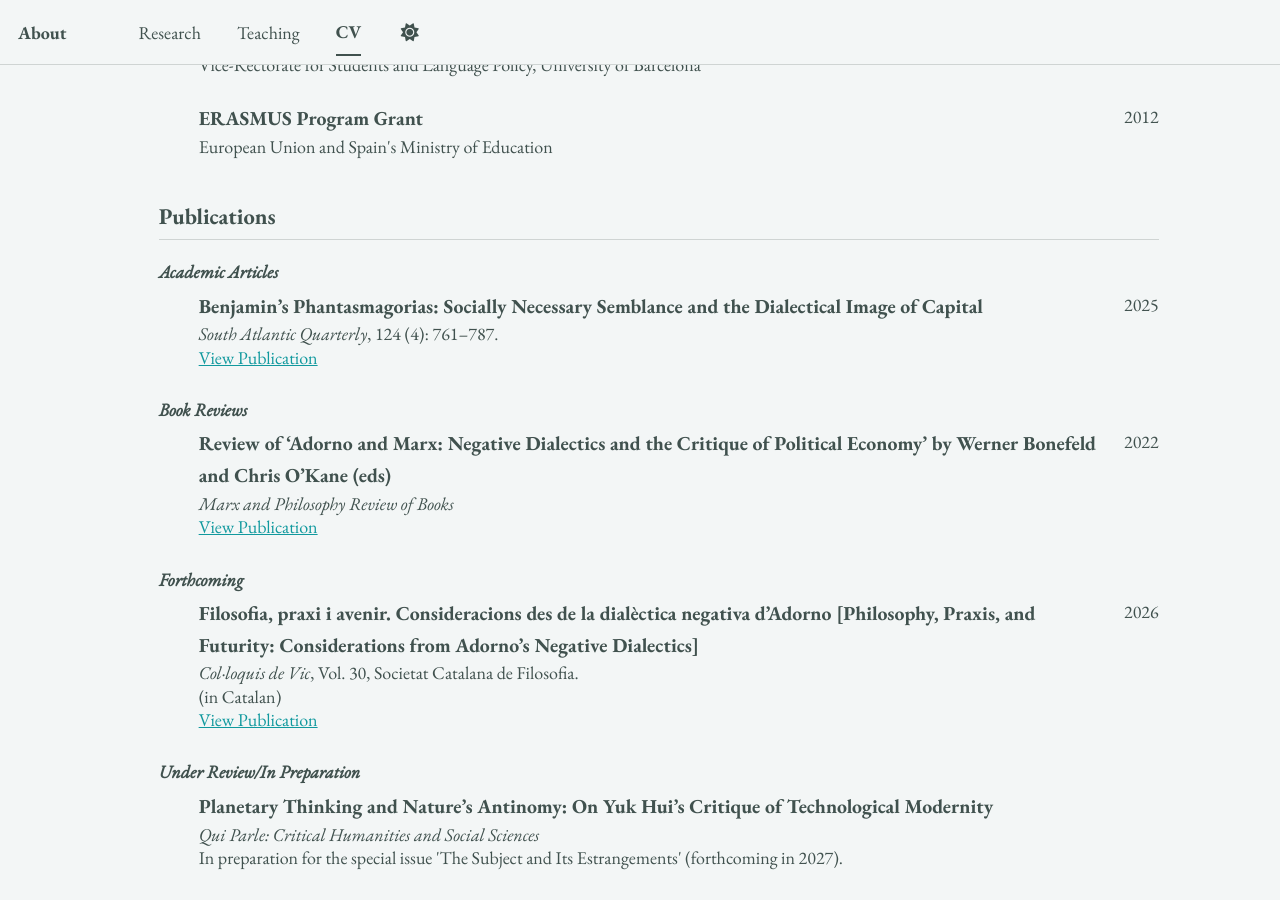
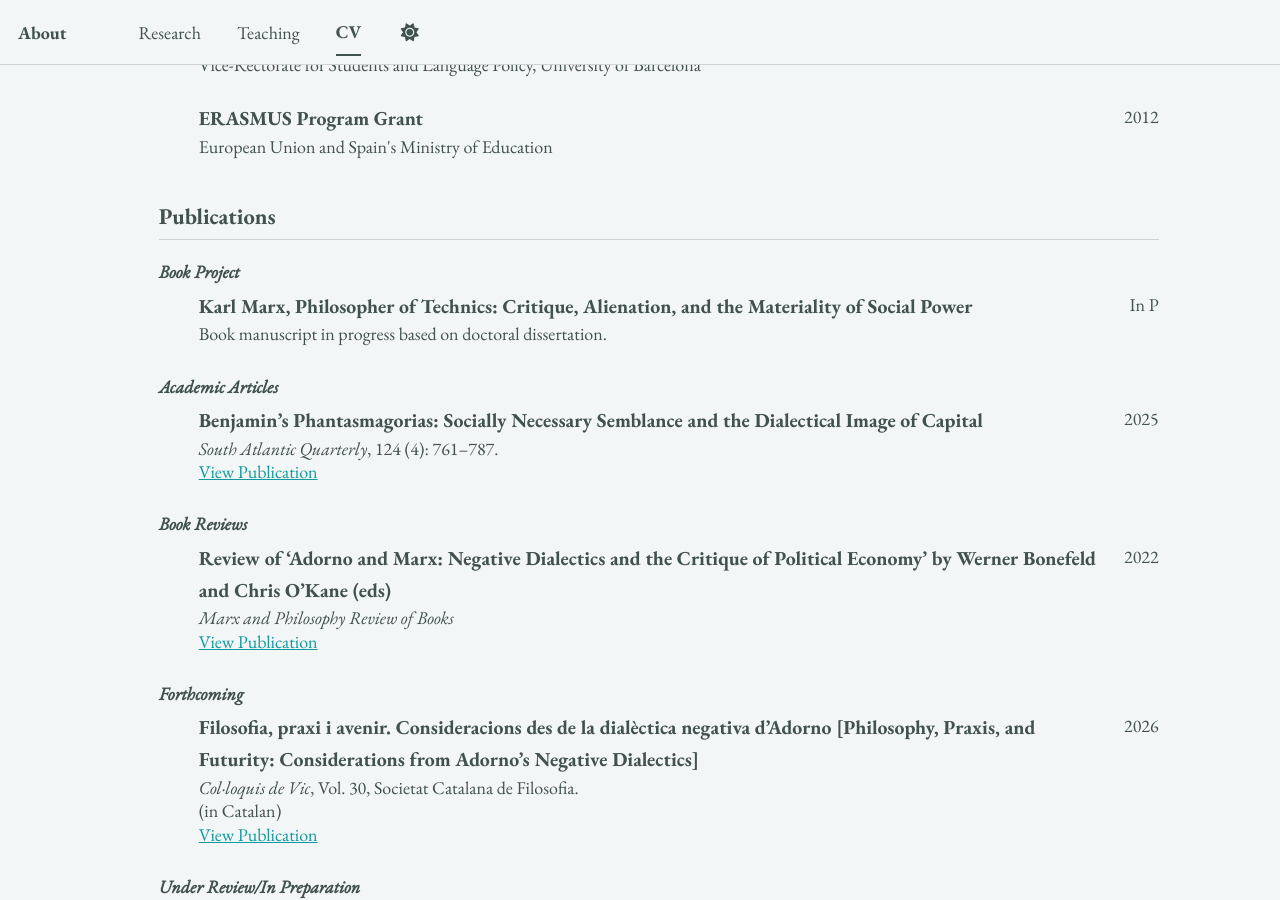
Before and after one commit to epujol90/epujol90.github.io, a Jekyll site: the page built from _pages/cv-json.md, in a window 1280 px wide and 900 px high, scrolled down 2707 px. Built offline with Jekyll 4.4.1, drawn with Linux system fonts in a browser that asks for light colours; a script bundle is joined from its source files by our own code; library files that are not in the unit come from our copies.

Commit message:
Update cv.json

```diff
--- a/_data/cv.json
+++ b/_data/cv.json
@@ -172,6 +172,14 @@
     }
   ],
   "publications": [
+    {
+      "name": "Karl Marx, Philosopher of&nbsp;Technics: Critique, Alienation, and the&nbsp;Materiality of&nbsp;Social Power",
+      "publisher": "",
+      "releaseDate": "In Progress",
+      "website": "",
+      "summary": "Book manuscript in progress based on doctoral dissertation.",
+      "category": "Book Project"
+    },
     {
       "name": "Benjamin’s Phantasmagorias: Socially Necessary Semblance and the Dialectical Image of&nbsp;Capital",
       "publisher": "<em>South Atlantic Quarterly</em>, 124 (4): 761–787.",
```
